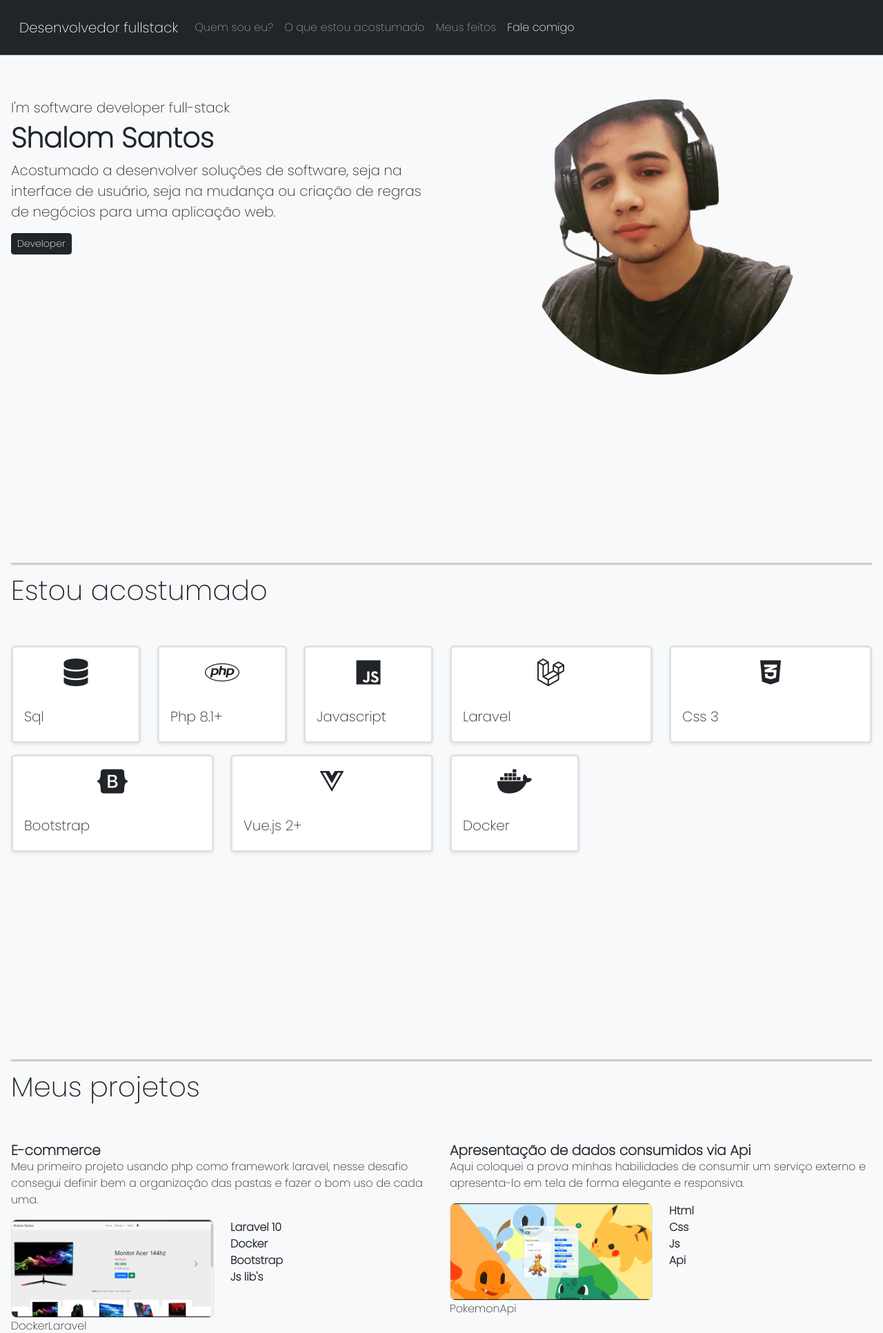
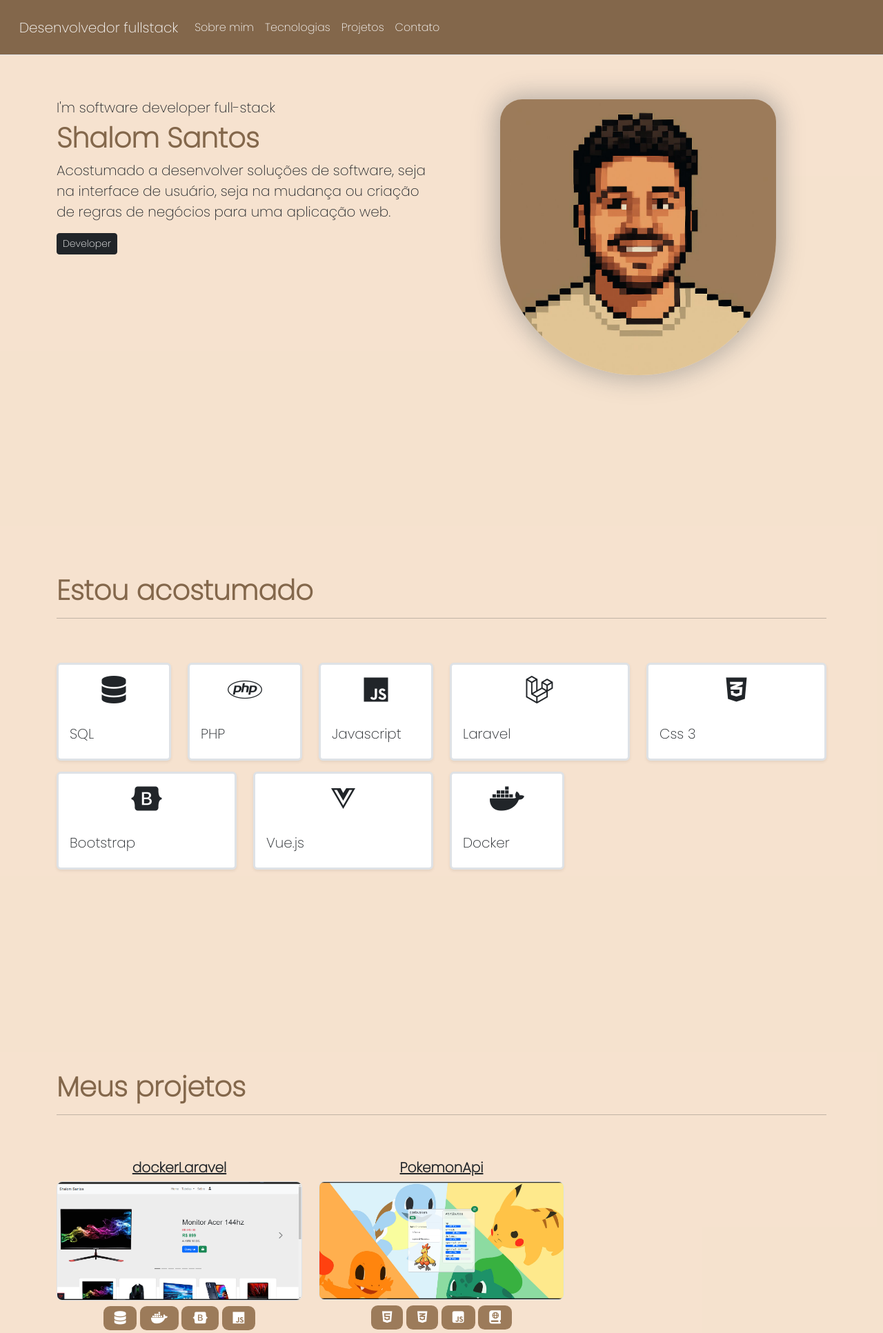
Before and after one commit to shalomsantos/Portifolio, a PHP site: page / in a window 1280 px wide. Shown: the top 1933 px of the page at 69% size. Run offline with PHP 8.4, Linux system fonts and the light colour scheme; some libraries are stand-ins or nearby versions.

Commit message:
feat: redesign interface

```diff
--- a/css/style.css
+++ b/css/style.css
@@ -1,5 +1,10 @@
 @import url('https://fonts.googleapis.com/css2?family=Poppins:wght@200&display=swap');
 @import url('https://fonts.googleapis.com/css2?family=Bebas+Neue&display=swap');
+
+/* ===TEMA=== */
+
+/* #9C7B5A */
+
 @keyframes movimento {
     0%{
         opacity: 0%;
@@ -47,17 +52,45 @@ body{
     min-height: 100vh;
     background-color: rgba(235, 235, 235, 0.705) !important;
 }
+nav, footer{
+    background-color: #83674b !important;
+}
+main{
+    background-color: #ffc9945d;
+}
 footer{
     min-height: 10vh;
+}
+.default-color{
+    color: #83674B;
 }
 .contatos{
     min-height: 80vh;
 }
+.icon-contact{
+    padding: 0.5rem 1rem;
+    background-color: #9C7B5A;
+    color: white;
+    border-radius: 0.6rem;
+    transition: 250ms;
+}
+.icon-contact > i{
+    font-size: 4rem !important;
+}
+.icon-res{
+    font-size: 1.2rem;
+    padding: 0.5rem 1rem;
+    background-color: #9C7B5A;
+    color: white;
+    border-radius: 0.6rem;
+    transition: 250ms;
+}
+.icon-res:hover{
+    background-color: #83674B;
+    color: black;
+}
 .apresentacao, .skills, .repositorios{
     min-height: 90vh;
-}
-.apresentacao, .skills, .repositorios{
-    box-shadow: 0 0.2rem 0 0 rgb(206, 206, 206);
 }
 h1{
     animation: movimento 600ms ease-in-out;
@@ -66,8 +99,9 @@ p{
     animation: movimento 300ms ease-in-out;
 }
 .myphoto{
-    border-radius: 50%;
+    border-radius: 8% 8% 50% 50%;
     animation: animationImg 800ms ease-in-out;
+    box-shadow: rgba(128, 128, 128, 0.473) 0 0 2rem 0.5rem;
 }
 @media only screen and (max-width: 600px) {
     .myphoto{
--- a/index.html
+++ b/index.html
@@ -24,27 +24,26 @@
 <body>
     <div class="position-relative">
         <nav id="navbar-example2"
-            class="navbar navbar-expand-sm bg-dark border-bottom border-body px-3 position-fixed top-0 w-100 z-3"
-            data-bs-theme="dark"
+            class="navbar navbar-expand-sm border-bottom border-body px-3 position-fixed top-0 w-100 z-3"
             style="height: 10vh;">
-            <div class="container-fluid bg-dark z-3">
-                <a class="navbar-brand" href="#">Desenvolvedor fullstack</a>
+            <div class="container-fluid z-3">
+                <a class="navbar-brand text-white" href="#">Desenvolvedor fullstack</a>
                 <button class="navbar-toggler" type="button" data-bs-toggle="collapse" data-bs-target="#navbarNavDropdown" aria-controls="navbarNavDropdown" aria-expanded="false" aria-label="Toggle navigation">
                     <span class="navbar-toggler-icon"></span>
                 </button>
                 <div class="collapse navbar-collapse z-3" id="navbarNavDropdown">
                     <ul class="navbar-nav">
                         <li class="nav-item">
-                            <a class="nav-link active" href="#scrollspyHeading1">Quem sou eu?</a>
+                            <a class="nav-link text-white active" href="#scrollspyHeading1">Sobre mim</a>
                         </li>
                         <li class="nav-item">
-                            <a class="nav-link" href="#scrollspyHeading2">O que estou acostumado</a>
+                            <a class="nav-link text-white" href="#scrollspyHeading2">Tecnologias</a>
                         </li>
                         <li class="nav-item">
-                            <a class="nav-link" href="#scrollspyHeading3">Meus feitos</a>
+                            <a class="nav-link text-white" href="#scrollspyHeading3">Projetos</a>
                         </li>
                         <li class="nav-item">
-                            <a class="nav-link" href="#scrollspyHeading4">Fale comigo</a>
+                            <a class="nav-link text-white" href="#scrollspyHeading4">Contato</a>
                         </li>
                     </ul>
                 </div>
@@ -52,32 +51,35 @@
         </nav>
 
         <main data-bs-spy="scroll" data-bs-target="#navbar-example2" data-bs-root-margin="0px 0px 0px"
-            data-bs-smooth-scroll="true" class="scrollspy-example bg-body-tertiary p-3" tabindex="0"
+            data-bs-smooth-scroll="true" class="scrollspy-example p-3" tabindex="0"
             style="margin-top: 10vh;">
+            <div class="container">
                 <!-- APRESENTACAO -->
                 <section class="apresentacao" id="scrollspyHeading1">
                     <div class="row py-3 py-sm-5">
                         <div class="col-12 col-md-6">
                             <h5>I'm software developer full-stack</h5>
-                        <h1 class="fw-bold">Shalom Santos</h1>
+                            <h1 class="fw-bold default-color">Shalom Santos</h1>
                             <p class="fs-5">Acostumado a desenvolver soluções de software, seja na interface de usuário,
                                 seja na mudança ou criação de regras de negócios para uma aplicação web.</p>
                             <span class="btn btn-dark btn-sm">Developer</span>
                         </div>
-                    <div class="col-12 col-md-6 d-flex justify-content-center">
-                        <img class="myphoto" src="./img/up.png" alt="" width="400">
+                        <div class="col-12 col-md-6 d-flex justify-content-center mt-4 mt-sm-4 mt-md-0">
+                            <img class="myphoto" src="./img/eu.jpg" alt="" width="400">
                         </div>
                     </div>
                 </section>
+
                 <!-- SKILLS -->
-            <section id="scrollspyHeading2" class="skills">
-                <h1 class="pt-3">Estou acostumado</h1>
+                <section class="skills" id="scrollspyHeading2">
+                    <h1 class="fw-bold pt-3 default-color">Estou acostumado</h1>
+                    <hr>
                     <div class="row py-3 py-sm-5">
                         <div class="col-6 col-sm-4 col-md-3 pb-3 col-lg-2">
                             <div class="card shadow-sm border border-3">
                                 <i class="fa-solid fa-database mx-auto my-3 fs-1"></i>
                                 <div class="card-body text-center text-sm-start">
-                                <h5 class="card-title">Sql</h5>
+                                    <h5 class="card-title">SQL</h5>
                                 </div>
                             </div>
                         </div>
@@ -85,7 +87,7 @@
                             <div class="card shadow-sm border border-3">
                                 <i class="fa-brands fa-php mx-auto my-3 fs-1"></i>
                                 <div class="card-body text-center text-sm-start">
-                                <h5 class="card-title">Php 8.1+</h5>
+                                    <h5 class="card-title">PHP</h5>
                                 </div>
                             </div>
                         </div>
@@ -125,7 +127,7 @@
                             <div class="card shadow-sm border border-3">
                                 <i class="fa-brands fa-vuejs mx-auto my-3 fs-1"></i>
                                 <div class="card-body text-center text-sm-start">
-                                <h5 class="card-title">Vue.js 2+</h5>
+                                    <h5 class="card-title">Vue.js</h5>
                                 </div>
                             </div>
                         </div>
@@ -140,92 +142,83 @@
                         </div>
                     </div>
                 </section>
+
                 <!-- REPOSITORIOS -->
-            <section id="scrollspyHeading3" class="repositorios">
-                <h1 class="pt-3">Meus projetos</h1>
+                <section class="repositorios" id="scrollspyHeading3">
+                    <h1 class="fw-bold pt-3 default-color">Meus projetos</h1>
+                    <hr>
                     <div class="row py-3 py-sm-5">
-                    <div class="col-12 col-sm-6">
-                        <div class="card-body">
-                            <h5 class="card-title fw-bold">E-commerce</h5>
-                            <p class="card-text">Meu primeiro projeto usando php como framework laravel, nesse desafio
-                                consegui definir bem a organização das pastas e fazer o bom uso de cada uma.</p>
+                        <div class="text-center col-12 col-sm-4">
+                            <a class="card-body" href="https://github.com/shalomsantos/dockerLaravel">
+                                <h5 class="card-title fw-bold mb-2">dockerLaravel</h5>
                                 <div class="row">
-                                <div class="col-12 col-sm-6">
+                                    <div class="col-12">
                                         <div class="rounded-3">
                                             <a href="https://github.com/shalomsantos/dockerLaravel"
                                                 class="text-white text-center">
                                                 <img src="./img/print-1.png" alt="" class="w-100 rounded-3 border">
                                             </a>
-                                        <p class="text-capitalize">dockerLaravel</p>
                                         </div>
                                     </div>
-                                <div class="col-12 col-sm-6">
-                                    <p class="fw-bold mb-0">Laravel 10</p>
-                                    <p class="fw-bold mb-0">Docker</p>
-                                    <p class="fw-bold mb-0">Bootstrap</p>
-                                    <p class="fw-bold mb-0">Js lib's</p>
+                                    <div class="col-12 mt-2">
+                                        <p class="fw-bold">
+                                            <i class="icon-res fa-solid fa-database"></i>
+                                            <i class="icon-res fa-brands fa-docker"></i>
+                                            <i class="icon-res fa-brands fa-bootstrap"></i>
+                                            <i class="icon-res fa-brands fa-js"></i>
+                                        </p>
                                     </div>
                                 </div>
+                            </a>
                         </div>
-                    </div>
-                    <div class="col-12 col-sm-6">
-                        <div class="card-body">
-                            <h5 class="card-title fw-bold">Apresentação de dados consumidos via Api</h5>
-                            <p class="card-text">Aqui coloquei a prova minhas habilidades de consumir um serviço externo
-                                e apresenta-lo em tela de forma elegante e responsiva.</p>
+                        <div class="text-center col-12 col-sm-4 mt-4 mt-sm-4 mt-md-0">
+                            <a class="card-body" href="https://github.com/shalomsantos/PokemonApi">
+                                <h5 class="card-title fw-bold mb-2">PokemonApi</h5>
                                 <div class="row">
-                                <div class="col-12 col-sm-6">
+                                    <div class="col-12">
                                         <div class="rounded-3">
                                             <a href="https://github.com/shalomsantos/PokemonApi"
                                                 class="text-white text-center">
                                                 <img src="./img/pokemonapi.png" alt="" class="w-100 rounded-3 border">
                                             </a>
-                                        <p class="text-capitalize">PokemonApi</p>
                                         </div>
                                     </div>
-                                <div class="col-12 col-sm-6">
-                                    <p class="fw-bold mb-0">Html</p>
-                                    <p class="fw-bold mb-0">Css</p>
-                                    <p class="fw-bold mb-0">Js</p>
-                                    <p class="fw-bold mb-0">Api</p>
+                                    <div class="col-12 mt-2">
+                                        <p class="fw-bold">
+                                            <i class="icon-res fa-brands fa-html5"></i>
+                                            <i class="icon-res fa-brands fa-css3-alt"></i>
+                                            <i class="icon-res fa-brands fa-square-js"></i>
+                                            <i class="icon-res fa-solid fa-book-atlas"></i>
+                                        </p>
                                     </div>
                                 </div>
+                            </a>
                         </div>
                     </div>
-                    <a href="https://github.com/shalomsantos">Ver mais...</a>
-                </div>
                 </section>
+
                 <!-- CONTATOS -->
-            <section id="scrollspyHeading4" class="contatos">
-                <h1 class="pt-3">Fale comigo</h1>
-                <div class="d-flex justify-content-center flex-column flex-sm-row gap-3 py-3">
-                    <a class="btn btn-outline-dark d-flex" style="width: fit-content;"
-                        href="https://github.com/shalomsantos">
-                        <i class="fa-brands fa-github fs-1 me-2"></i>
-                        <p class="my-auto">GitHub</p>
+                <section class="contatos" id="scrollspyHeading4">
+                    <h1 class="fw-bold pt-3 default-color">Fale comigo</h1>
+                    <hr>
+                    <div class="d-flex flex-column flex-sm-row gap-3 py-3">
+                        <a class="icon-contact" href="https://github.com/shalomsantos">
+                            <i class="fa-brands fa-github fs-1"></i>
                         </a>
-                    <a class="btn btn-outline-dark d-flex" style="width: fit-content;"
-                        href="https://www.instagram.com/shalomsantoss/">
-                        <i class="fa-brands fa-instagram fs-1 me-2"></i>
-                        <p class="my-auto">Instagram</p>
+                        <a class="icon-contact" href="https://www.instagram.com/shalomsantoss/">
+                            <i class="fa-brands fa-instagram fs-1"></i>
                         </a>
-                    <a class="btn btn-outline-dark d-flex" style="width: fit-content;"
-                        href="https://www.linkedin.com/in/shalom-santos-9891a11a6/">
-                        <i class="fa-brands fa-linkedin fs-1 me-2"></i>
-                        <p class="my-auto">Linkedin</p>
+                        <a class="icon-contact" href="https://www.linkedin.com/in/shalom-santos-9891a11a6/">
+                            <i class="fa-brands fa-linkedin fs-1"></i>
                         </a>
                     </div>
                 </section>
+            </div>
         </main>
 
-        <footer class="d-flex flex-wrap justify-content-between align-items-center py-3 border-top bg-dark">
-            <div class="col-md-4 d-flex align-items-center">
-                <a href="/" class="mb-3 me-2 mb-md-0 text-muted text-decoration-none lh-1">
-                    <svg class="bi" width="30" height="24">
-                        <use xlink:href="#bootstrap" />
-                    </svg>
-                </a>
-                <span class="mb-3 mb-md-0 text-muted">&copy; 2024 Shalom pereira dos santos</span>
+        <footer class="d-flex flex-wrap justify-content-between align-items-center py-3 border-top">
+            <div class="container">
+                <span class="mb-3 mb-md-0 text-white"><i class="fa-solid fa-at"></i> 2024 Shalom pereira dos santos</span>
             </div>
         </footer>
     </div>
```
Also changed, not shown: img/eu.jpg (added). Lines whose indentation alone changed are shown as unchanged.
